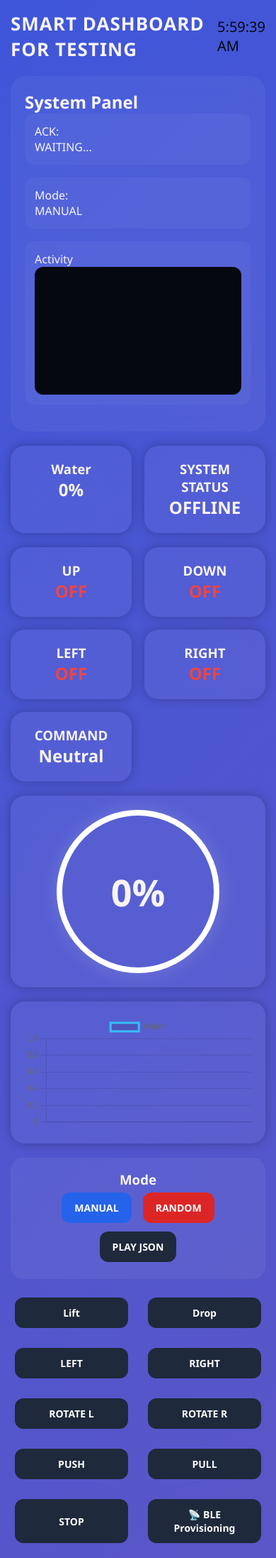
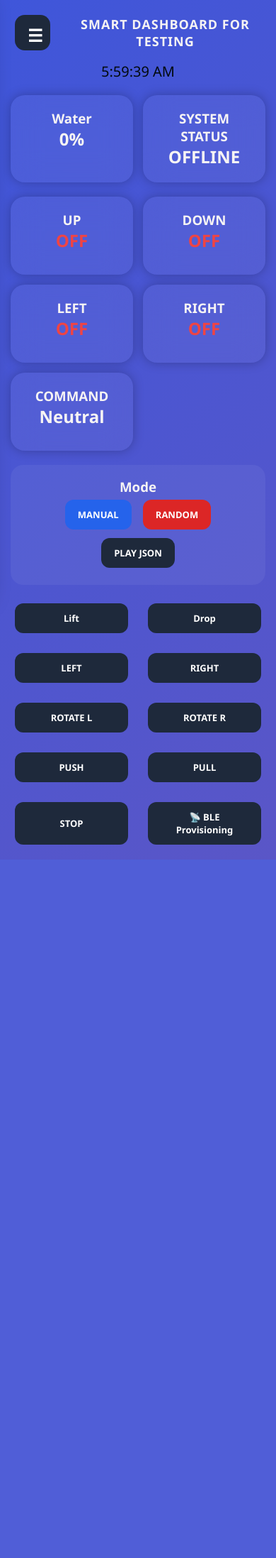
Before and after one commit to Imtiyaz1207/iot-water-monitoring-system, a Flask app: page / in a window 390 px wide. Shown: the whole page at 71% size. After the commit the page ends 1211 px from the top, so only its background shows below. Run offline with Flask 3, Linux system fonts and the light colour scheme; some libraries are stand-ins or nearby versions.

Commit message:
layout modified

```diff
--- a/static/css/style.css
+++ b/static/css/style.css
@@ -59,46 +59,10 @@
 /* ---------- LAYOUT ---------- */
 
 .container{
-
-display:grid;
-
-grid-template-columns:
-
-240px 1fr;
-
-gap:20px;
-
+width:100%;
 }
 
-.sidebar{
 
-background:
-
-rgba(255,255,255,.05);
-
-backdrop-filter:blur(18px);
-
-padding:20px;
-
-border-radius:22px;
-
-min-height:90vh;
-
-}
-
-.side-box{
-
-margin-bottom:18px;
-
-padding:14px;
-
-border-radius:14px;
-
-background:
-
-rgba(255,255,255,.04);
-
-}
 
 /* ---------- MAIN ---------- */
 
@@ -117,13 +81,9 @@
 display:grid;
 
 grid-template-columns:
+repeat(auto-fit,minmax(140px,1fr));
 
-repeat(
-auto-fit,
-minmax(170px,1fr)
-);
-
-gap:18px;
+gap:14px;
 
 }
 
@@ -195,17 +155,7 @@
 
 /* ---------- TANK + CHART ---------- */
 
-.middle{
 
-display:grid;
-
-grid-template-columns:
-
-360px 1fr;
-
-gap:20px;
-
-}
 
 .tank-card{
 
@@ -219,9 +169,9 @@
 
 .tank{
 
-width:280px;
+width:220px;
 
-height:280px;
+height:220px;
 
 border-radius:50%;
 
@@ -457,3 +407,141 @@
 }
 
 }
+
+/* ================= MENU ================= */
+
+.header-left{
+display:flex;
+align-items:center;
+gap:15px;
+}
+
+.menu-btn{
+font-size:24px;
+width:50px;
+height:50px;
+border-radius:14px;
+}
+
+.side-menu{
+
+position:fixed;
+
+top:0;
+left:-280px;
+
+width:260px;
+height:100vh;
+
+background:#111827;
+
+padding:25px;
+
+transition:.3s;
+
+z-index:1000;
+
+box-shadow:
+0 0 30px rgba(0,0,0,.4);
+
+}
+
+.side-menu.open{
+left:0;
+}
+
+.side-menu h2{
+margin-bottom:20px;
+}
+
+.side-menu button{
+
+width:100%;
+
+margin-bottom:12px;
+
+text-align:left;
+
+}
+
+/* ================= STATUS ================= */
+
+.cards{
+
+display:grid;
+
+grid-template-columns:
+repeat(auto-fit,minmax(140px,1fr));
+
+gap:14px;
+
+}
+
+.card{
+
+min-height:110px;
+
+}
+
+/* ================= HIDDEN PANELS ================= */
+
+#chartCard,
+#tankCard,
+#activityCard,
+#statusCard{
+
+display:none;
+
+}
+
+/* ================= MOBILE ================= */
+
+@media(max-width:768px){
+
+.header{
+
+flex-direction:column;
+gap:10px;
+
+}
+
+.title{
+
+font-size:18px;
+text-align:center;
+
+}
+
+.cards{
+
+grid-template-columns:
+repeat(2,1fr);
+
+}
+
+.controls{
+
+grid-template-columns:
+repeat(2,1fr);
+
+}
+
+button{
+
+font-size:13px;
+
+}
+
+}
+#chartCard{
+
+min-height:450px;
+
+}
+
+#chartCard canvas{
+
+width:100% !important;
+height:380px !important;
+
+}
--- a/templates/index.html
+++ b/templates/index.html
@@ -24,38 +24,59 @@
 <!-- ================= HEADER ================= -->
 <div class="header">
 
-    <div class="title">
-        SMART DASHBOARD FOR TESTING
+    <div class="header-left">
+
+        <button id="menuBtn" class="menu-btn">
+            ☰
+        </button>
+
+        <div class="title">
+            SMART DASHBOARD FOR TESTING
+        </div>
+
     </div>
 
     <div id="clock" class="clock"></div>
 
 </div>
 
+
+
+<div id="sideMenu" class="side-menu">
+
+
+
+
+    <h2>MENU</h2>
+
+    <button onclick="showDashboard()">
+        Dashboard
+    </button>
+
+    <button onclick="showSection('chart')">
+        Charts
+    </button>
+
+    <button onclick="showSection('tank')">
+        Water Tank
+    </button>
+
+    <button onclick="showSection('activity')">
+        Activity
+    </button>
+
+    <button onclick="showSection('status')">
+        System Info
+    </button>
+
+</div>
+
+
+
+
+
 <!-- ================= MAIN LAYOUT ================= -->
 <div class="container">
-
-    <!-- ================= SIDEBAR ================= -->
-    <div class="sidebar">
-
-        <h2>System Panel</h2>
-
-        <div class="side-box">
-            ACK:
-            <div id="ackStatus">WAITING...</div>
-        </div>
-
-        <div class="side-box">
-            Mode:
-            <div id="modeStatus">MANUAL</div>
-        </div>
-
-        <div class="side-box">
-            Activity
-            <div id="activity" class="activity"></div>
-        </div>
-
-    </div>
 
     <!-- ================= MAIN CONTENT ================= -->
     <div class="main">
@@ -107,28 +128,7 @@
 
         </div>
 
-        <!-- ================= WATER TANK + CHART ================= -->
-        <div class="middle">
 
-            <!-- WATER TANK -->
-            <div class="card tank-card">
-
-                <div class="tank">
-
-                    <div id="waterFill" class="water"></div>
-
-                    <div id="tankText" class="water-text">0%</div>
-
-                </div>
-
-            </div>
-
-            <!-- CHART -->
-            <div class="card">
-                <canvas id="waterChart"></canvas>
-            </div>
-
-        </div>
 
         <!-- ================= MODE CONTROL ================= -->
         <div class="control">
@@ -166,6 +166,56 @@
 
         </div>
 
+        <div id="tankCard" class="card">
+
+    <div class="tank">
+
+        <div id="waterFill" class="water"></div>
+
+        <div id="tankText" class="water-text">
+            0%
+        </div>
+
+    </div>
+
+</div>
+
+<div id="chartCard" class="card">
+
+    <canvas id="waterChart"></canvas>
+
+</div>
+
+<div id="activityCard" class="card">
+
+    <h3>Activity Log</h3>
+
+    <div id="activity" class="activity"></div>
+
+</div>
+
+<div id="statusCard" class="card">
+
+    <h3>System Information</h3>
+
+    <br>
+
+    ACK :
+    <div id="ackStatus">
+        WAITING...
+    </div>
+
+    <br>
+
+    Mode :
+    <div id="modeStatus">
+        MANUAL
+    </div>
+
+</div>
+
+
+
     </div>
 
 </div>
```
Also changed, not shown: static/js/script.js (+96 -2 lines).
